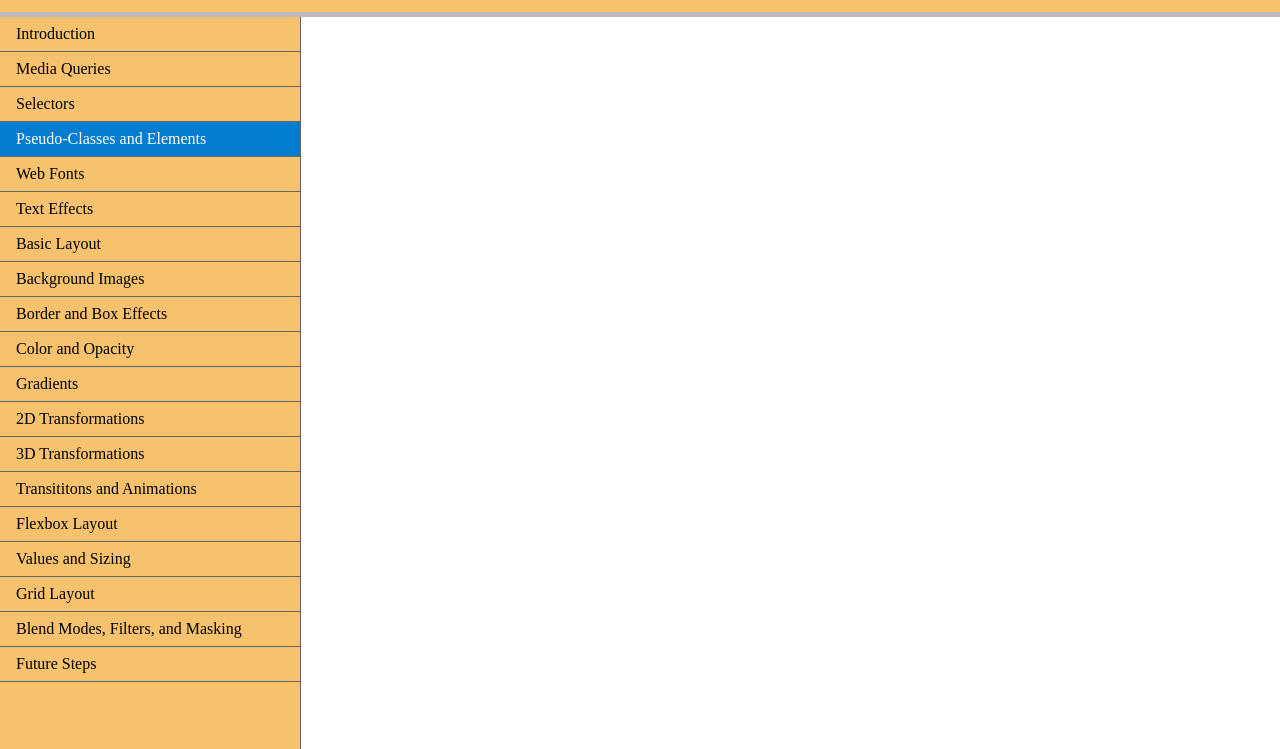
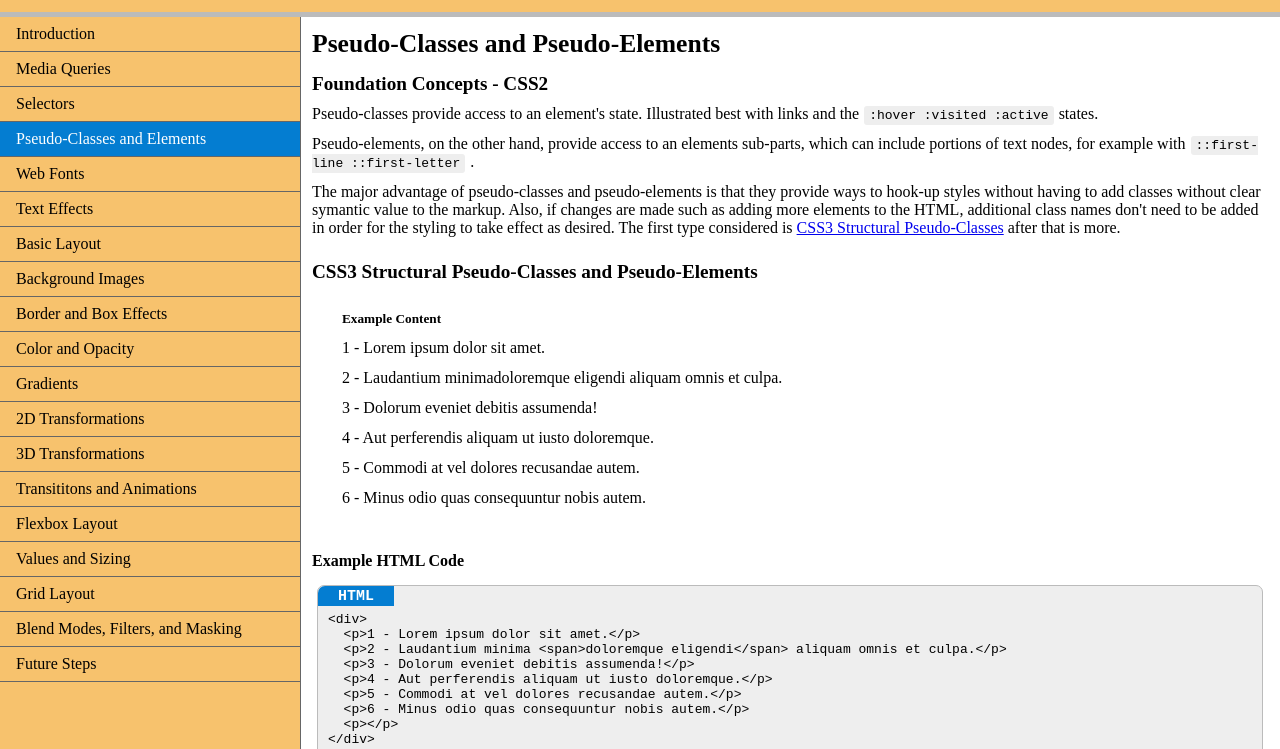
Before and after one commit to robert-laws/CSS-focus, a website: page src/pug/pseudo.pug in a window 1280 px wide. Shown: the part 51-800 px from the top of the page. Drawn offline with nearby package versions, Linux system fonts and the light colour scheme; files that its build step writes are made by us from their sources.

Commit message:
work on pseudo-classes and elements

```diff
--- a/src/pug/pseudo.pug
+++ b/src/pug/pseudo.pug
@@ -10,7 +10,111 @@ html
 
     include includes/navigation.pug
 
+    section.main
 
+      h1 Pseudo-Classes and Pseudo-Elements
 
+      h2 Foundation Concepts - CSS2
+
+      p
+        |Pseudo-classes provide access to an element's state. Illustrated best with links and the
+        code :hover :visited :active
+        |states.
+
+      p
+        |Pseudo-elements, on the other hand, provide access to an elements sub-parts, which can include portions of text nodes, for example with
+        code ::first-line ::first-letter
+        |.
+
+      p
+        |The major advantage of pseudo-classes and pseudo-elements is that they provide ways to hook-up styles without having to add classes without clear symantic value to the markup. Also, if changes are made such as adding more elements to the HTML, additional class names don't need to be added in order for the styling to take effect as desired. The first type considered is
+        a(href="#example") CSS3 Structural Pseudo-Classes
+        |  after that is more.
+
+      h2.example#example CSS3 Structural Pseudo-Classes and Pseudo-Elements
+
+      article
+
+        h5 Example Content
+
+        div
+          p 1 - Lorem ipsum dolor sit amet.
+          p
+            |2 - Laudantium minima
+            span doloremque eligendi
+            |  aliquam omnis et culpa.
+          p 3 - Dolorum eveniet debitis assumenda!
+          p 4 - Aut perferendis aliquam ut iusto doloremque.
+          p 5 - Commodi at vel dolores recusandae autem.
+          p 6 - Minus odio quas consequuntur nobis autem.
+          p
+
+      h4 Example HTML Code
+
+      +formatHtmlCodeComplex("HTML", true, "<div>", "<p>1 - Lorem ipsum dolor sit amet.</p>", "<p>2 - Laudantium minima <span>doloremque eligendi</span> aliquam omnis et culpa.</p>", "<p>3 - Dolorum eveniet debitis assumenda!</p>", "<p>4 - Aut perferendis aliquam ut iusto doloremque.</p>", "<p>5 - Commodi at vel dolores recusandae autem.</p>", "<p>6 - Minus odio quas consequuntur nobis autem.</p>", "<p></p>", "</div>")
+
+      h4 :First-Child - Pseudo-class (CSS2)
+
+      +formatCssCode("CSS", "div p:first-child {", "color: red;", "}")
+
+      h4 :nth-*(n) Pseudo-class (CSS3)
+
+      +formatCssCode("CSS", "div p:nth-child(2n + 1) {", "font-style: italic", "}")
+
+      h4 :nth-child(even)
+
+      +formatCssCode("CSS", "div p:nth-child(even) {", "font-size: 1.5em", "}")
+
+      h4 :nth-of-type(n)
+
+      +formatCssCode("CSS", "div p:nth-of-type(3n) {", "background-color: yellow;", "}")
+
+      h4 :nth-of-last-child(n)
+
+      +formatCssCode("CSS", "div p:nth-last-child(-n + 2) {", "color: green;", "}")
+
+      h4 :first-child
+
+      +formatCssCode("CSS", "div:first-child {", "text-decoration: underline;", "}")
+
+      h4 :last-child
+
+      +formatCssCode("CSS", "div:last-child {", "padding-left: 20px;", "}")
+
+      h4 :first-of-type
+
+      +formatCssCode("CSS", "div p:first-of-type {", "border: 1px solid #AAA;", "}")
+
+      h4 :last-of-type
+
+      +formatCssCode("CSS", "div p:last-of-type {", "border: 1px solid #F00;", "}")
+
+      h4 :only-child AND :only-type
+
+      +formatCssCode("CSS", "div span:only-of-type {", "color: blue;", "}")
+
+      h4 :target
+
+      +formatCssCode("CSS", ".example:target {", "color: green;", "}")
+
+      h4 :empty
+
+      +formatCssCode("CSS", "p:empty {", "background-color: #F09;", "}")
+
+      h4 :not
+
+      +formatCssCode("CSS", "div:not(p) {", "background-color: crimson;", "}")
+
+      h4 ::first-letter AND ::first-line
+
+      +formatCssCode("CSS", "div p::first-letter {", "font-size: 2em;", "}")
+
+      h4 ::selection
+
+      +formatCssCode("CSS", "div p::selection {", "background-color: #1A1;", "color: #FFF;", "}")
+
+      h4 ::after AND ::before
+
+      +formatCssCode("CSS", "div p::after {", "content: content: ' →';", "}")
 
     include includes/footer.pug
--- a/src/sass/main.scss
+++ b/src/sass/main.scss
@@ -49,7 +49,86 @@ section.main {
     h4 ~ p {
       color: crimson;
     }
+
+    p:nth-last-child(-n + 1) {
+      color: green;
+    }
+
+    p::first-letter {
+      font-size: 1.8em;
+    }
+
+    p::selection {
+      background-color: #1A1;
+      color: #FFF;
+    }
+
+    p::after {
+      content: ' →';
+    }
   }
 }
+/************** END ATTRIBUTE SELECTORS **********/
 
-/************** END ATTRIBUTE SELECTORS **********/
+/************** BEGIN PSEUDO-CLASSES/ELEMENTS ****/
+.example:target {
+  color: green;
+}
+
+section.main {
+  div {
+
+    :not(p) {
+      background-color: crimson;
+    }
+
+    :first-child {
+      text-decoration: underline;
+    }
+
+    :last-child {
+      padding-left: 20px;
+    }
+
+    p {
+      height: 1.2em;
+    }
+
+    p:empty {
+      background-color: #F09;
+    }
+
+    p:first-child {
+      color: red;
+    }
+
+    p:nth-child(2n + 1) {
+      font-style: italic;
+    }
+
+    p:nth-last-child(-n + 2) {
+      color: green;
+    }
+
+    p:nth-child(even) {
+      font-size: 1.5em
+    }
+
+    p:nth-of-type(3n) {
+      background-color: yellow;
+    }
+
+    p:first-of-type {
+      border: 1px solid #AAA;
+    }
+
+    p:last-of-type {
+      border: 1px solid #F00;
+    }
+
+    span:only-of-type {
+      color: blue;
+    }
+  }
+}
+/************** END PSEUDO-CLASSES/ELEMENTS ******/
```
